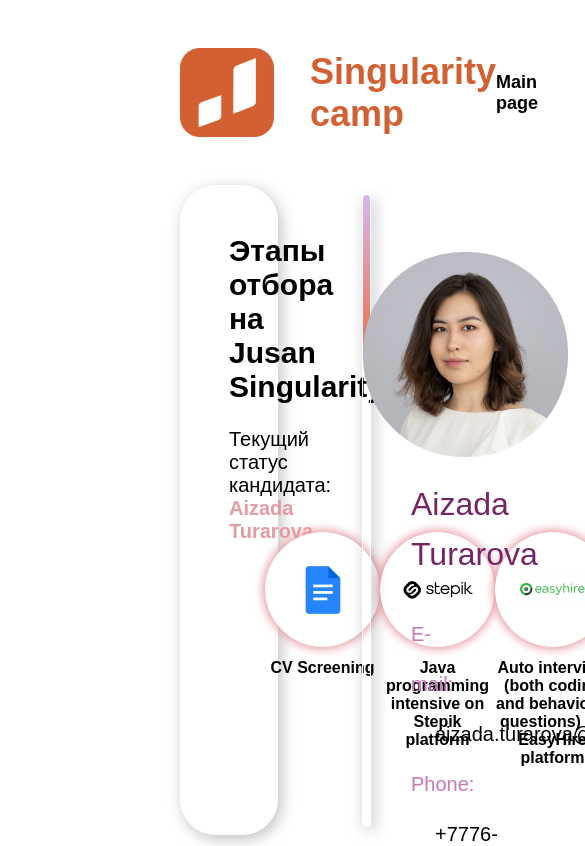
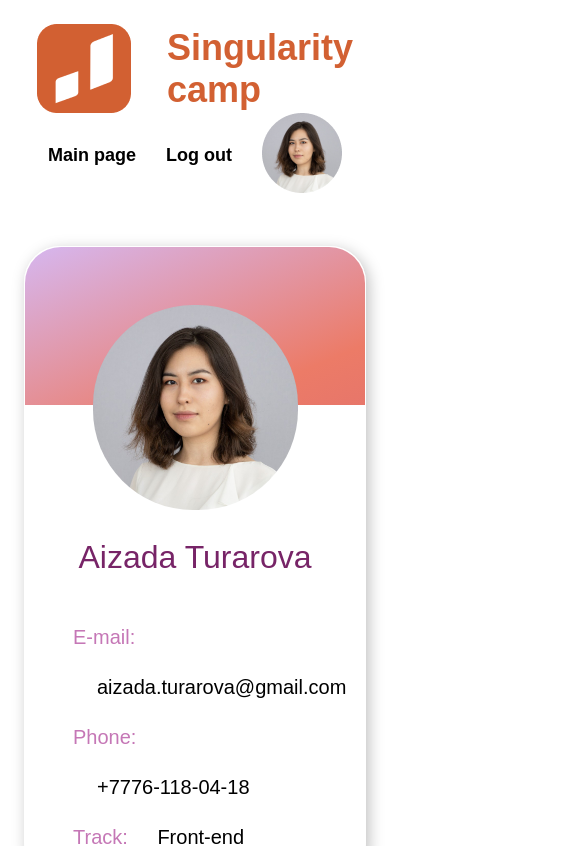
Before and after one commit to ESKA17/Avada_Codeavra_Case_1, a React (Create React App) app: page /profile in a window 390 px wide. Shown: the top 846 px of the page, 585 px wide, since content can reach past the window. Built offline with nearby package versions, Linux system fonts and the light colour scheme.

Commit message:
Adapt profile page

```diff
--- a/src/components/ProfileHeader/ProfileHeader.scss
+++ b/src/components/ProfileHeader/ProfileHeader.scss
@@ -60,9 +60,27 @@
 
     .link {
       margin-right: 5rem;
-      &:hover{
+
+      &:hover {
         color: #D26032;
       }
     }
   }
 }
+
+@media screen and (max-width: 768px) {
+  .header-profile {
+    padding: 2rem 4rem;
+    flex-direction: column;
+
+    .profile-header-navs {
+      width: 100%;
+      display: flex;
+      justify-content: space-between;
+      .link{
+        margin-right: 0;
+      }
+    }
+  }
+
+}
--- a/src/components/ProfileLayout/ProfileLayout.scss
+++ b/src/components/ProfileLayout/ProfileLayout.scss
@@ -1,11 +1,11 @@
-.profile-container{
+.profile-container {
   display: flex;
   flex-direction: row;
   gap: 7rem;
   margin: 0 15rem;
   align-items: center;
 
-    .student-progress{
+  .student-progress {
     width: 70%;
     height: 650px;
     border: 1px solid #FFFFFF;
@@ -19,13 +19,13 @@
     flex-direction: column;
     gap: 1rem;
 
-        .progress-subheading{
+    .progress-subheading {
       font-size: 20px;
       font-weight: 500;
       margin-top: 1rem;
     }
 
-        .timeline{
+    .timeline {
       font-size: 16px;
       font-weight: 600;
 
@@ -36,23 +36,24 @@
       justify-content: center;
       align-items: center;
 
-            .timeline-line{
+      .timeline-line {
         height: 8px;
         width: 100%;
         background-color: #E69AA1;
       }
 
-            .timeline-dots{
+      .timeline-dots {
         display: flex;
         flex-direction: row;
         justify-content: space-between;
         width: 100%;
         margin-top: -50px;
 
-                .dot-sz{
-                    text-align:center;
+        .dot-sz {
+          text-align: center;
           width: 125px;
-                    .dot{
+
+          .dot {
             height: 115px;
             width: 115px;
             border-radius: 100px;
@@ -67,7 +68,7 @@
 
             margin-bottom: 1rem;
 
-                        img{
+            img {
               display: block;
             }
 
@@ -75,7 +76,7 @@
         }
 
 
-                .dot-last{
+        .dot-last {
           height: 120px;
           width: 120px;
           border-radius: 100px;
@@ -92,14 +93,14 @@
     }
   }
 
-    .student-info{
+  .student-info {
     width: 30%;
     height: 75vh;
     border: 1px solid #FFFFFF;
     box-shadow: 3px 4px 15px rgba(0, 0, 0, 0.25);
     border-radius: 36px;
 
-        .student-info-header{
+    .student-info-header {
       height: 25%;
       background: linear-gradient(157deg, rgba(214, 183, 240, 1) 0%, rgba(236, 123, 103, 1) 80%, rgba(231, 118, 106, 1) 100%);
       border-top-left-radius: 36px;
@@ -107,32 +108,33 @@
 
 
     }
-        .student-avatar{
-            z-index: 999px;
+
+    .student-avatar {
+      z-index: 999;
       margin-top: -100px;
       height: 199px;
       width: 205px;
       border-radius: 100px;
-            margin: -100px auto ;
+      margin: -100px auto;
 
-            .avatar-img{
+      .avatar-img {
         width: 100%;
         border-radius: 100px;
 
       }
     }
 
-        .student-data{
+    .student-data {
       color: #C577B6;
       font-size: 20px;
       line-height: 50px;
       margin-top: 80px;
-            padding: 4rem ;
+      padding: 4rem;
       display: flex;
       flex-direction: column;
       justify-content: center;
 
-            .user-name{
+      .user-name {
         margin: auto;
         margin-bottom: 30px;
         font-size: 32px;
@@ -140,7 +142,7 @@
         color: #772467;
       }
 
-            span{
+      span {
         display: inline-block;
         margin-left: 2rem;
         color: #000;
@@ -151,3 +153,43 @@
 
   }
 }
+
+@media screen and (max-width: 768px) {
+  .profile-container {
+    padding: 2rem;
+    flex-direction: column-reverse;
+    margin: 0;
+
+    .student-info {
+      width: 100%;
+
+    }
+
+    .student-progress {
+      width: 100%;
+      height: initial;
+
+      .timeline {
+        .timeline-line {
+          display: none;
+        }
+
+        .timeline-dots {
+          flex-direction: column;
+          margin: 0;
+          align-items: center;
+
+          .dot-sz {
+            margin-bottom: 4rem;
+            width: initial;
+
+            .dot {
+              margin: 0 auto 20px;
+            }
+          }
+        }
+      }
+    }
+  }
+
+}
--- a/src/components/ProfileLayout/ProfileLayout.tsx
+++ b/src/components/ProfileLayout/ProfileLayout.tsx
@@ -2,57 +2,66 @@
 import ProfileLHeader from '../ProfileHeader';
 
 
-
 type Props = {};
 
-const user={
-  name: "Aizada",
-  surname: "Turarova",
-  email: "aizada.turarova@gmail.com",
-  phone: "+7776-118-04-18",
-  track: "Front-end",
-  age: "23",
-  status: "Active applicant"
-}
+const user = {
+  name: 'Aizada',
+  surname: 'Turarova',
+  email: 'aizada.turarova@gmail.com',
+  phone: '+7776-118-04-18',
+  track: 'Front-end',
+  age: '23',
+  status: 'Active applicant',
+};
 
 export function ProfileLayout(props: Props) {
   return (
     <div className={'profile-layout'}>
-      <ProfileLHeader path='/images/avatar.png'/>
-      <div className='profile-container'>
-        <div className='student-progress'>
+      <ProfileLHeader path="/images/avatar.png" />
+      <div className="profile-container">
+        <div className="student-progress">
           <div>Этапы отбора на Jusan Singularity</div>
-          <div className='progress-subheading'>Текущий статус кандидата: <span style={{color: "#E69AA1", fontWeight: 600}}>{user.name}  {user.surname}</span></div>
+          <div className="progress-subheading">Текущий статус кандидата: <span
+            style={{color: '#E69AA1', fontWeight: 600}}>{user.name} {user.surname}</span></div>
 
-          <div className='timeline'>
-          <div className='timeline-line'></div>
-          <div className='timeline-dots' >
-            <div className='dot-sz'><div className='dot'><img src="/images/doc.png" alt="logo" /></div>CV Screening</div>
-            <div className='dot-sz'><div className='dot'><img src="/images/stepik.png" alt="logo" /></div>Java programming intensive on Stepik platform</div>
-            <div className='dot-sz'><div className='dot'><img src="/images/easyhire.png" alt="logo" /></div>Auto interview (both coding and behavioral questions) on EasyHire platform</div>
-            <div className='dot-sz'><div className='dot'><img src="/images/zoom.png" alt="logo" /></div>Zoom interview with bank representatives</div>
-            <div className='dot-last'><img src="/images/yay.png" alt="logo" /></div>
-          </div>
+          <div className="timeline">
+            <div className="timeline-line"></div>
+            <div className="timeline-dots">
+              <div className="dot-sz">
+                <div className="dot"><img src="/images/doc.png" alt="logo" /></div>
+                CV Screening
+              </div>
+              <div className="dot-sz">
+                <div className="dot"><img src="/images/stepik.png" alt="logo" /></div>
+                Java programming intensive on Stepik platform
+              </div>
+              <div className="dot-sz">
+                <div className="dot"><img src="/images/easyhire.png" alt="logo" /></div>
+                Auto interview (both coding and behavioral questions) on EasyHire platform
+              </div>
+              <div className="dot-sz">
+                <div className="dot"><img src="/images/zoom.png" alt="logo" /></div>
+                Zoom interview with bank representatives
+              </div>
+              <div className="dot-last"><img src="/images/yay.png" alt="logo" /></div>
+            </div>
           </div>
 
         </div>
-        <div className='student-info'>
-          <div className='student-info-header'>
-
+        <div className="student-info">
+          <div className="student-info-header">
           </div>
-          <div className='student-avatar'>
-              <img className='avatar-img' src="../../images/photo.jpg" alt="avatar" />
+          <div className="student-avatar">
+            <img className="avatar-img" src="/images/photo.jpg" alt="avatar" />
           </div>
-          <div className='student-data'>
-                  <div className='user-name'>{user.name}  {user.surname}</div>
-              <div>E-mail: <span>{user.email}</span></div>
-              <div>Phone: <span>{user.phone}</span> </div>
-              <div>Track:  <span>{user.track}</span></div>
-              <div>Age: <span>{user.age}</span></div>
-              <div>Status:  <span>{user.status}</span></div>
-
+          <div className="student-data">
+            <div className="user-name">{user.name} {user.surname}</div>
+            <div>E-mail: <span>{user.email}</span></div>
+            <div>Phone: <span>{user.phone}</span></div>
+            <div>Track: <span>{user.track}</span></div>
+            <div>Age: <span>{user.age}</span></div>
+            <div>Status: <span>{user.status}</span></div>
           </div>
-
         </div>
       </div>
     </div>
```
Lines whose indentation alone changed are shown as unchanged.
